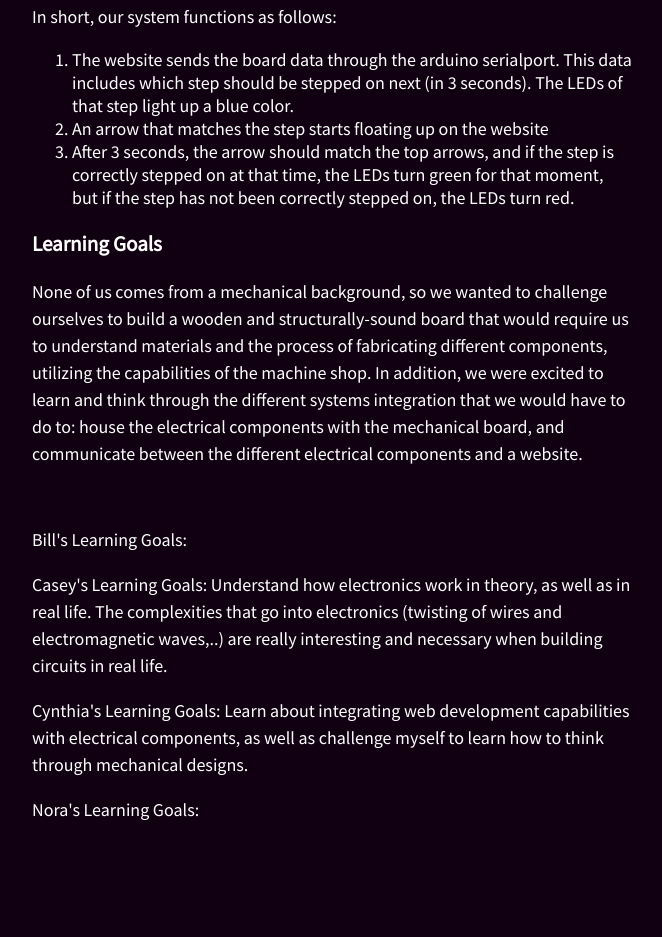
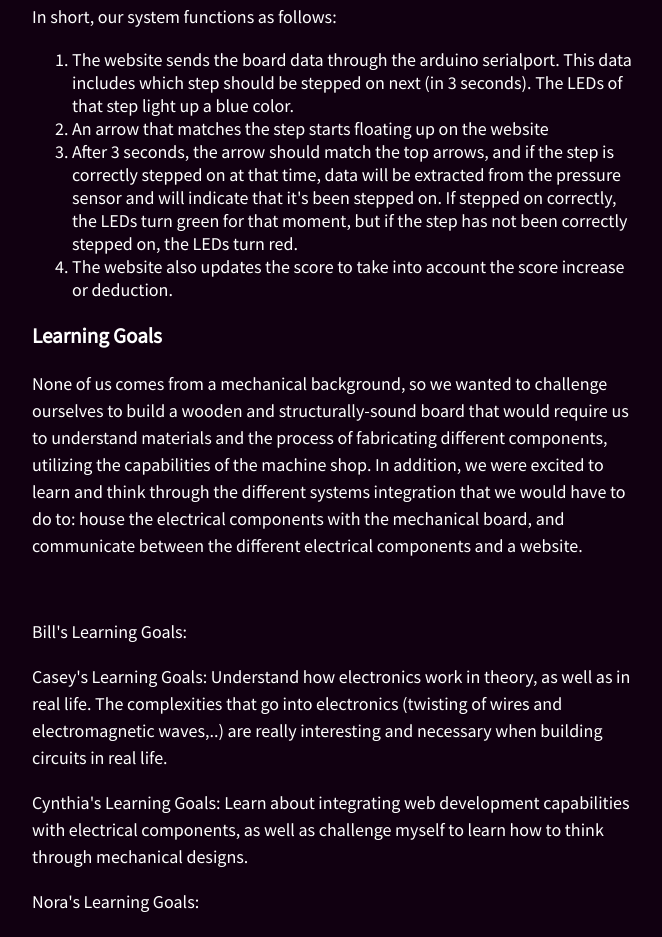
Before and after one commit to nmohamed/DDR-Documentation, a plain HTML site: page design.html in a window 1280 px wide. Shown: the part 1236-2173 px from the top of the page, without its empty margins (308-970 px from the left). Before the commit the page ends 2110 px from the top, so only its background shows below. Drawn offline with nearby package versions, Linux system fonts and the light colour scheme.

Commit message:
more stuff for software and design stuff

```diff
--- a/design.html
+++ b/design.html
@@ -59,8 +59,10 @@
 				on next (in 3 seconds). The LEDs of that step light up a blue color.</li>
 				<li>An arrow that matches the step starts floating up on the website</li>
 				<li>After 3 seconds, the arrow should match the top arrows, and if the step is correctly stepped on at that time,
-					the LEDs turn green for that moment, but if the step has not been correctly stepped on, the LEDs turn red.
+					data will be extracted from the pressure sensor and will indicate that it's been stepped on.
+					If stepped on correctly, the LEDs turn green for that moment, but if the step has not been correctly stepped on, the LEDs turn red.
 				</li>
+				<li>The website also updates the score to take into account the score increase or deduction.</li>
 			</ol>
 			<h3>Learning Goals</h3>
 			<p>None of us comes from a mechanical background, so we wanted to challenge ourselves to build a
```
Also changed, not shown: software.html (line endings or trailing spaces).
